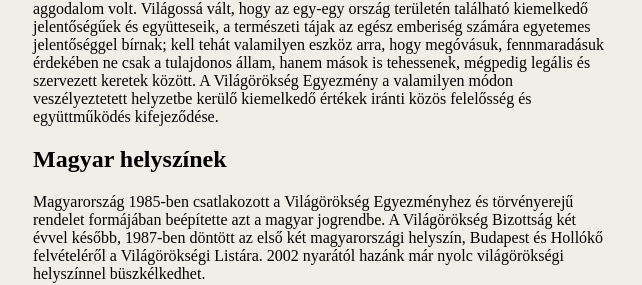
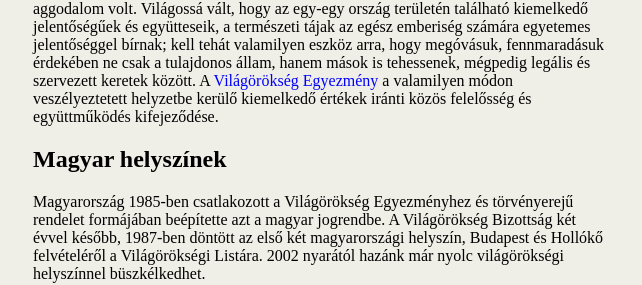
Before and after one commit to aszlevente/vilagorokseg, a plain HTML site: page index.html in a window 1280 px wide. Shown: the part 134-419 px from the top of the page, without its empty margins (319-961 px from the left). Drawn offline with Linux system fonts and the light colour scheme.

Commit message:
minor changes

```diff
--- a/index.html
+++ b/index.html
@@ -14,13 +14,14 @@
             button:hover {color: black; background-color: lightgray;}
             select {width: 25%; height: 25px; font-size: 16px;}
             iframe {display: block; width: 100%;}
+            a {text-decoration: none; color: blue;}
         </style>
     </head>
     <body>
         <h1>Védett: Világörökség</h1>
         <p>
             <img id="logo" src="https://upload.wikimedia.org/wikipedia/commons/e/e2/Vil%C3%A1g%C3%B6r%C3%B6ks%C3%A9g_logo.png" align="left" >
-            1972. november 16-án született meg az UNESCO Világörökség Egyezménye. Megalkotásának közvetlen kiváltó oka az asszuáni gát (Egyiptom), pontosabban víztározó építése miatt víz alá kerülő ókori építészeti alkotások sorsa feletti aggodalom volt. Világossá vált, hogy az egy-egy ország területén található kiemelkedő jelentőségűek és együtteseik, a természeti tájak az egész emberiség számára egyetemes jelentőséggel bírnak; kell tehát valamilyen eszköz arra, hogy megóvásuk, fennmaradásuk érdekében ne csak a tulajdonos állam, hanem mások is tehessenek, mégpedig legális és szervezett keretek között. A Világörökség Egyezmény a valamilyen módon veszélyeztetett helyzetbe kerülő kiemelkedő értékek iránti közös felelősség és együttműködés kifejeződése.
+            1972. november 16-án született meg az UNESCO Világörökség Egyezménye. Megalkotásának közvetlen kiváltó oka az asszuáni gát (Egyiptom), pontosabban víztározó építése miatt víz alá kerülő ókori építészeti alkotások sorsa feletti aggodalom volt. Világossá vált, hogy az egy-egy ország területén található kiemelkedő jelentőségűek és együtteseik, a természeti tájak az egész emberiség számára egyetemes jelentőséggel bírnak; kell tehát valamilyen eszköz arra, hogy megóvásuk, fennmaradásuk érdekében ne csak a tulajdonos állam, hanem mások is tehessenek, mégpedig legális és szervezett keretek között. A <a href="https://termeszetvedelem.hu/vilagorokseg-egyezmeny/">Világörökség Egyezmény</a> a valamilyen módon veszélyeztetett helyzetbe kerülő kiemelkedő értékek iránti közös felelősség és együttműködés kifejeződése.
         </p>
         <h2>Magyar helyszínek</h2>
         <p>Magyarország 1985-ben csatlakozott a Világörökség Egyezményhez és törvényerejű rendelet formájában beépítette azt a magyar jogrendbe. A Világörökség Bizottság két évvel később, 1987-ben döntött az első két magyarországi helyszín, Budapest és Hollókő felvételéről a Világörökségi Listára. 2002 nyarától hazánk már nyolc világörökségi helyszínnel büszkélkedhet.</p>
```
